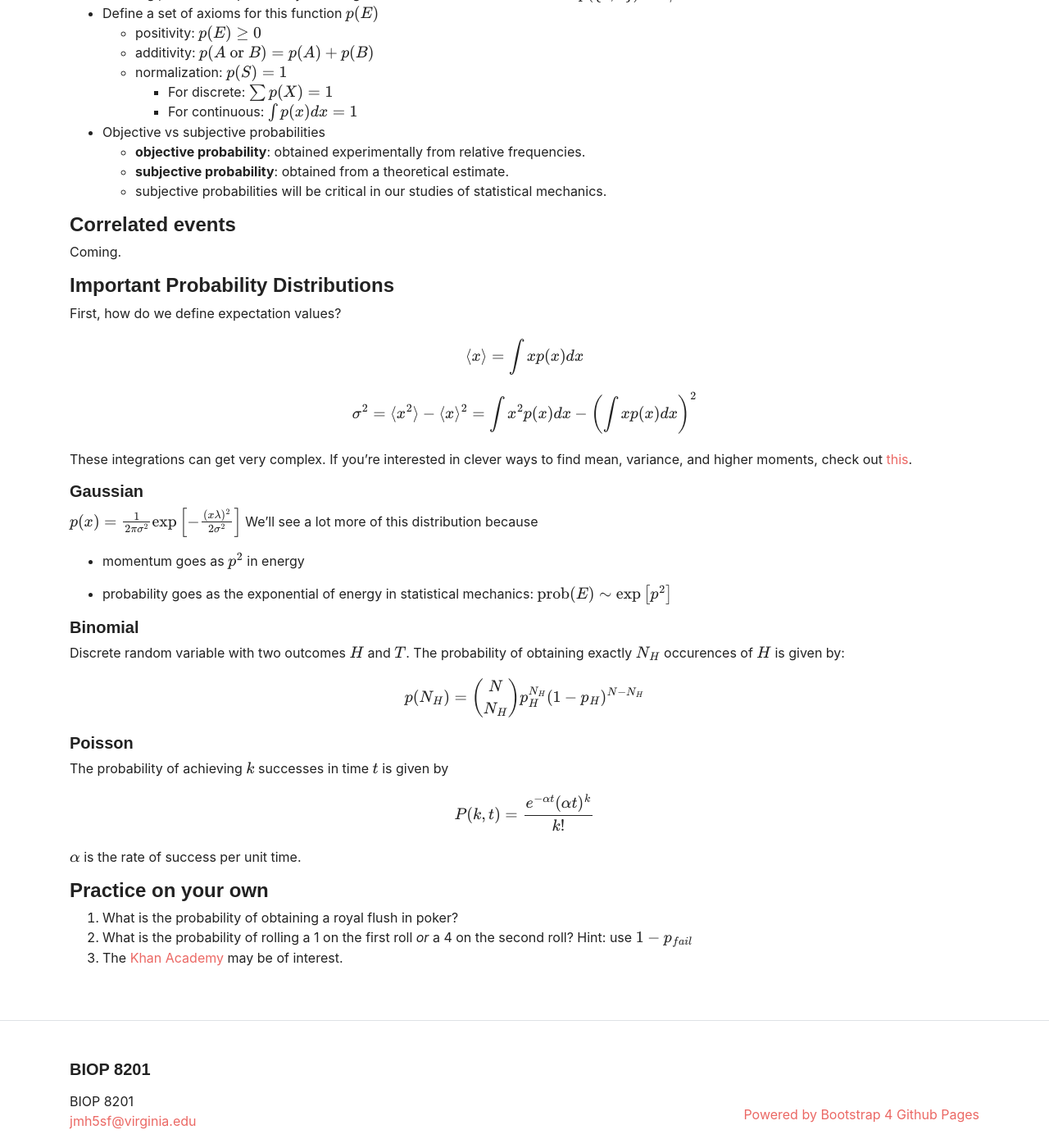
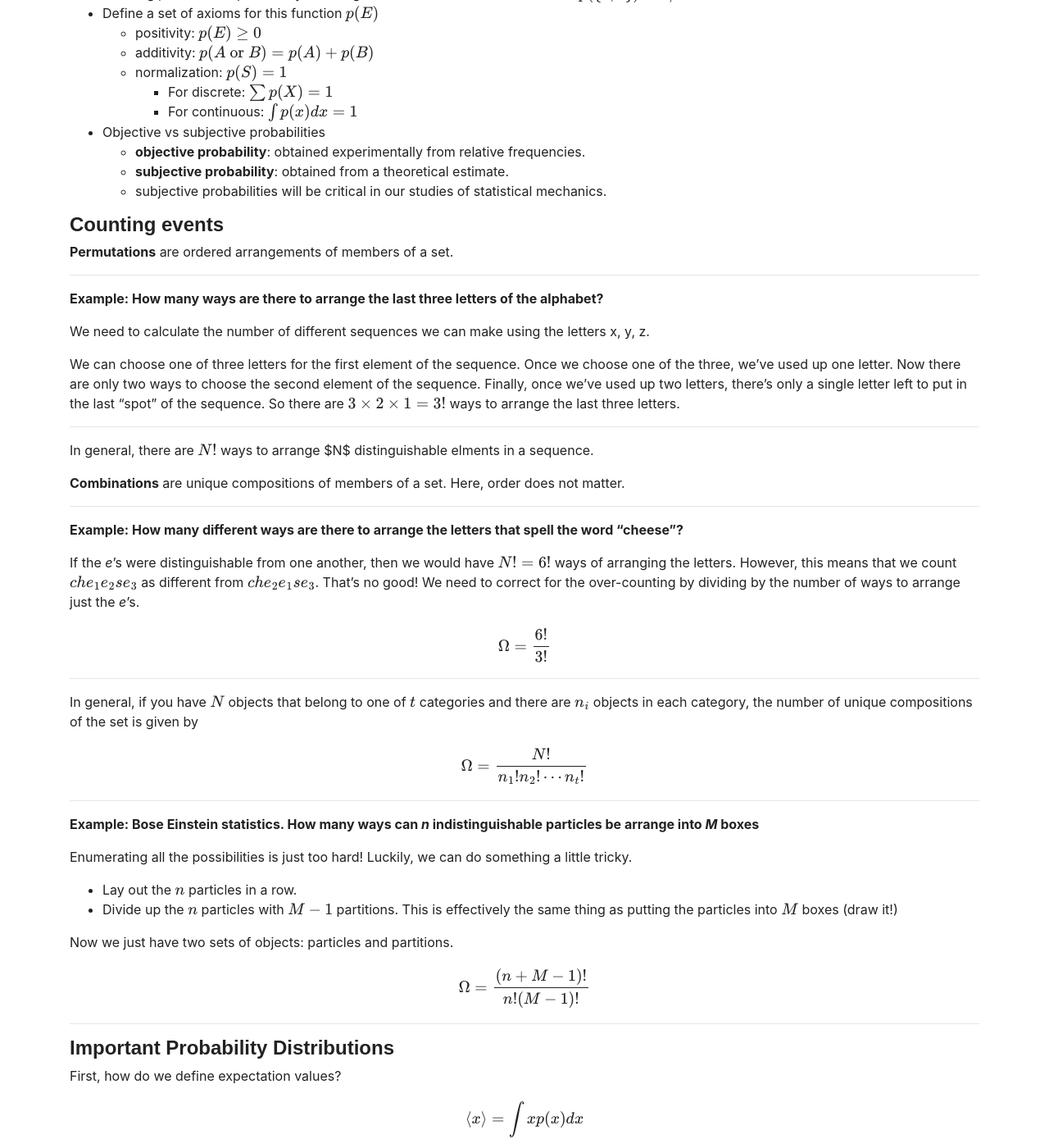
Before and after one commit to jmhays/biop-web, a Jekyll site: the page built from lectures/Lecture1.md, in a window 1280 px wide and 1400 px high, scrolled down 383 px. Shown: the whole window at 82% size. Built offline with Jekyll 4.4.1, drawn with Linux system fonts in a browser that asks for light colours; some web fonts are replaced; formulas are drawn with MathJax 3; some of the changed text lies outside the part shown.

Commit message:
Add lots of material for Lecture 1

```diff
--- a/lectures/Lecture1.md
+++ b/lectures/Lecture1.md
@@ -4,9 +4,9 @@ title: Mathematical methods in statistical mechanics
 ---
 
 
-### Probability: Chapter 1
+### Probability
 
-#### Definitions, axioms, correlated events
+#### Definitions and axioms
 - A **random variable** $$x$$ is a variable which has a set of possible outcomes $$S=\{x_1, x_2, ..., x_n\}$$. These can be
     - discrete, like rolling a die $$S=\{1,2,3,4,5,6\})$$, or
     - continuous, like the velocity of a particle $$S=\{-\infty \leq v_x, v_y, v_z \leq \infty\}$$
@@ -24,8 +24,53 @@ title: Mathematical methods in statistical mechanics
     - **subjective probability**: obtained from a theoretical estimate.
     - subjective probabilities will be critical in our studies of statistical mechanics.
 
-#### Correlated events
-Coming.
+#### Counting events
+**Permutations** are ordered arrangements of members of a set.
+
+---
+
+**Example: How many ways are there to arrange the last three letters of the alphabet?**
+
+
+We need to calculate the number of different sequences we can make using the letters x, y, z.
+
+We can choose one of three letters for the first element of the sequence. Once we choose one of the three, we've used up one letter. Now there are only two ways to choose the second element of the sequence. Finally, once we've used up two letters, there's only a single letter left to put in the last "spot" of the sequence. So there are $$ 3 \times 2 \times 1 = 3! $$ ways to arrange the last three letters.
+
+---
+
+In general, there are $$ N! $$ ways to arrange $N$ distinguishable elments in a sequence.
+
+**Combinations** are unique compositions of members of a set. Here, order does not matter.
+
+---
+
+**Example: How many different ways are there to arrange the letters that spell the word "cheese"?**
+
+If the *e*'s were distinguishable from one another, then we would have $$N! = 6!$$ ways of arranging the letters. However, this means that we count $$che_1e_2se_3$$ as different from $$che_2e_1se_3$$. That's no good! We need to correct for the over-counting by dividing by the number of ways to arrange just the *e*'s.
+
+$$\Omega = \frac{6!}{3!}$$
+
+---
+
+In general, if you have $$N$$ objects that belong to one of $$t$$ categories and there are $$n_i$$ objects in each category, the number of unique compositions of the set is given by
+
+$$ \Omega = \frac{N!}{n_1!n_2!\cdots n_t!}$$
+
+---
+
+**Example: Bose Einstein statistics. How many ways can *n* indistinguishable particles be arrange into *M* boxes**
+
+Enumerating all the possibilities is just too hard! Luckily, we can do something a little tricky.
+
+- Lay out the $$n$$ particles in a row.
+- Divide up the $$n$$ particles with $$M-1$$ partitions. This is effectively the same thing as putting the particles into $$M$$ boxes (draw it!)
+
+Now we just have two sets of objects: particles and partitions.
+
+$$\Omega = \frac{(n + M - 1)!}{n!(M-1)!}$$
+
+---
+
 #### Important Probability Distributions
 First, how do we define expectation values?
 
```
Also changed, not shown: other parts of lectures/Lecture1.md (+2 -0 lines).
